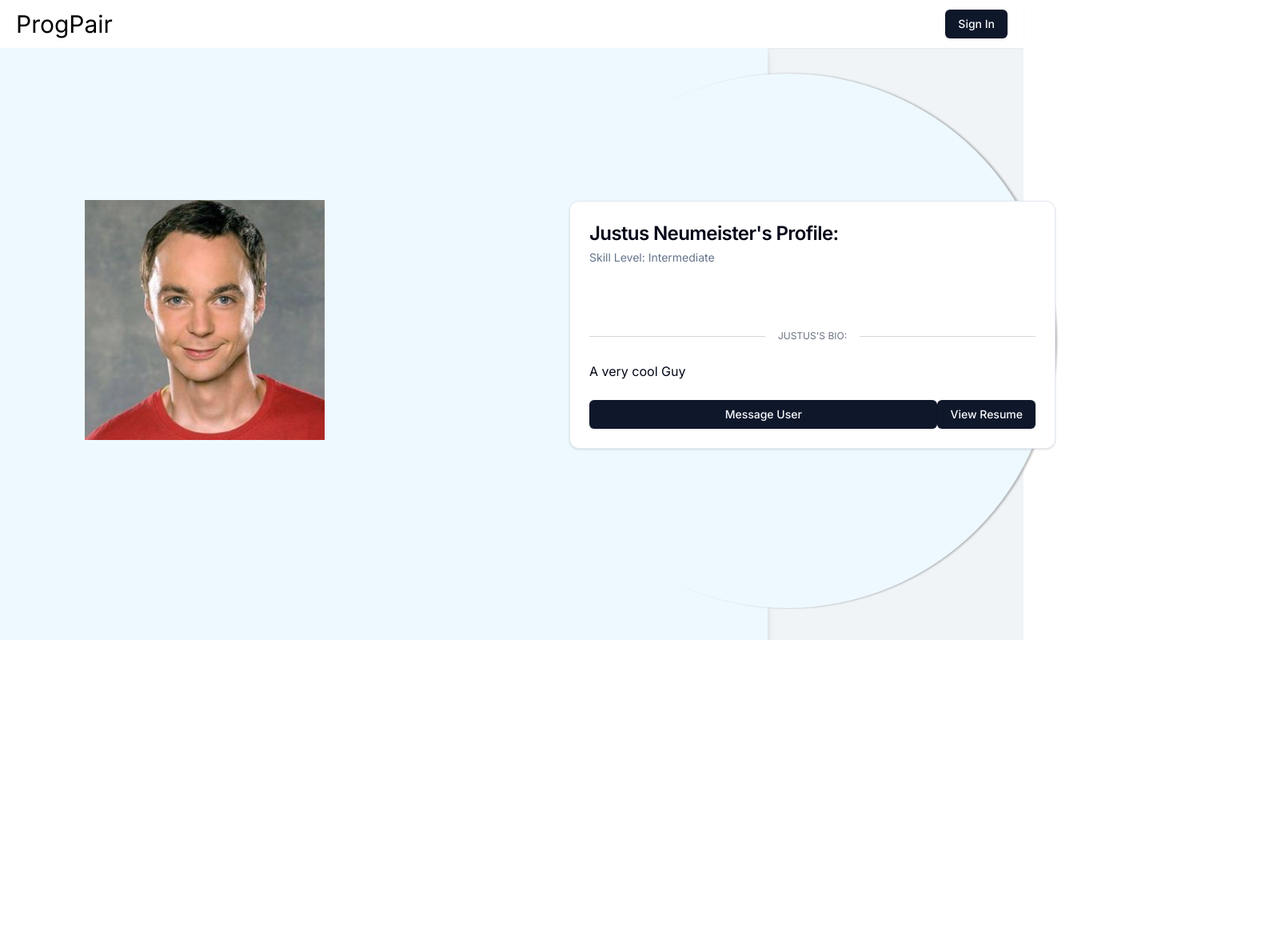
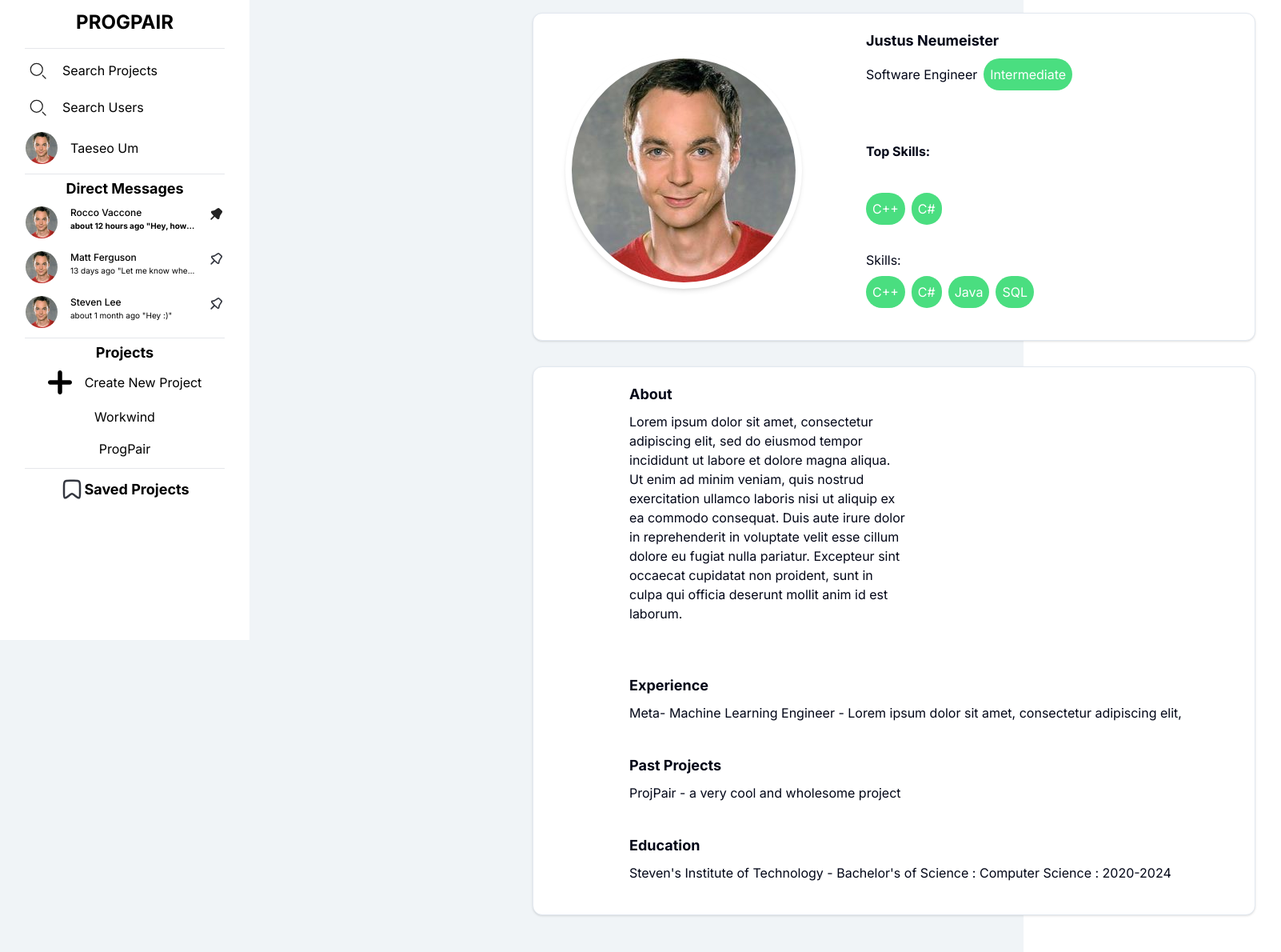
Before and after one commit to phill52/PairProj, a Next.js app: page /view-profile in a window 1280 px wide. Shown: the top 1190 px of the page at 80% size, 1602 px wide, since content can reach past the window. Before the commit the page ends 800 px from the top, so only its background shows below. Built offline with nearby package versions, Linux system fonts and the light colour scheme; no server answers.

Commit message:
view-profile mk2

```diff
--- a/app/view-profile/components/view-profile.tsx
+++ b/app/view-profile/components/view-profile.tsx
@@ -31,16 +31,28 @@ type UserProfile = {
   resume_location: string;
   avatar_location: string;
   email: string;
+  role: string;
+  skills: string[];
+  topSkills: string[];
+  education: string[][];
+  pastProjects: string[][],
+  experience: string[][],
 };
 
 const SampleUserProfile: UserProfile = {
   first_name: "Justus",
   last_name: "Neumeister",
-  bio: "A very cool Guy",
+  bio: "Lorem ipsum dolor sit amet, consectetur adipiscing elit, sed do eiusmod tempor incididunt ut labore et dolore magna aliqua. Ut enim ad minim veniam, quis nostrud exercitation ullamco laboris nisi ut aliquip ex ea commodo consequat. Duis aute irure dolor in reprehenderit in voluptate velit esse cillum dolore eu fugiat nulla pariatur. Excepteur sint occaecat cupidatat non proident, sunt in culpa qui officia deserunt mollit anim id est laborum.",
   skill_level: "Intermediate",
   resume_location: "./images/profile.jpg",
   avatar_location: "./images/profile.jpg",
   email: "jneumeis@stevens.edu",
+  role: "Software Engineer",
+  skills: ["C++","C#","Java","SQL"],
+  topSkills: ["C++","C#"],
+  education: [["Steven's Institute of Technology"," - Bachelor's of Science : Computer Science"," : 2020-2024"]],
+  pastProjects: [["ProjPair", " - a very cool and wholesome project"]],
+  experience: [["Meta","- Machine Learning Engineer - ", "Lorem ipsum dolor sit amet, consectetur adipiscing elit, "]]
 };
 
 export function ViewProfile() {
@@ -48,47 +60,130 @@ export function ViewProfile() {
   const router = useRouter();
 
   return (
-    <Card>
-      <CardHeader className="space-y-1">
-        <CardTitle className="text-2xl">
-          {SampleUserProfile.first_name} {SampleUserProfile.last_name}'s Profile:
-        </CardTitle>
+    <div>
+    <Card className="flex items-center space-x-8 space-y-1 p-4 mb-8 ">
+      <CardHeader className=" ">
+      <img src={SampleUserProfile.avatar_location} alt="User Image" className="w-25 h-auto mb-4 p-2 rounded-full shadow-md ring-gray-800" />
 
-        <CardDescription className="pb-4">
-          Skill Level: {SampleUserProfile.skill_level}
-        </CardDescription>
+
       </CardHeader>
-      <CardContent className="grid gap-4">
-        <div className="grid gap-2">
-          {/* Add content as needed */}
+      <CardContent className="grid gap-">
+        <div className="flex grid gap-2">
+        <div className="text-lg font-bold">
+          {SampleUserProfile.first_name} {SampleUserProfile.last_name} <br/>
         </div>
-        <div className="grid gap-2">
-          {/* Add content as needed */}
+        <div className="flex items-center gap-2">
+
+        {SampleUserProfile.role}  <div className = "bg-green-400 text-white p-2 rounded-full">
+          {SampleUserProfile.skill_level}
         </div>
-        <div className="relative my-4">
-          <div className="absolute left-0 right-0 top-1/2 -translate-y-1/2 transform">
-            <div className="flex items-center justify-center">
-              <div className="flex-grow border-t border-gray-300"></div>
-              <span className="bg-white px-4 text-xs uppercase text-gray-500">
-                {SampleUserProfile.first_name}'s Bio:
-              </span>
-              <div className="flex-grow border-t border-gray-300"></div>
-            </div>
+        </div>
+
+
+          <br />
+          <br />
+          <div className="text-2x1 font-bold">
+            Top Skills:
           </div>
+          <br/>
+          <div className="flex flex-wrap gap-2">
+            {SampleUserProfile.topSkills.map((item, index) => (
+            <div key={index} className="bg-green-400 text-white p-2 rounded-full">
+            {item}
+        </div>))}
+      </div>
+          <br/>
+          Skills: <br/>
+          <div className="flex flex-wrap gap-2 max-w-md">
+            {SampleUserProfile.skills.map((item, index) => (
+          <div key={index} className="bg-green-400 text-white p-2 rounded-full">
+            {item}
+          </div>))}
+</div>
+
         </div>
-        <div className="grid grid-cols-2 gap-6">
-          {/* Display user bio or other relevant information */}
-          {SampleUserProfile.bio}
+
+
+      </CardContent>
+
+    </Card>
+
+    <Card className="flex items-center space-x-8 space-y-1 p-4 mb-8 ">
+      <CardHeader className=" ">
+
+      </CardHeader>
+      <CardContent className="grid gap-">
+        <div className="flex grid gap-2">
+        <div className="text-lg font-bold">
+          About<br/>
         </div>
+        <div className="max-w-md w-1/2 flex items-center gap-2">
+
+        {SampleUserProfile.bio}
+
+        </div>
+
+
+          <br />
+          <br />
+          <div className="flex grid gap-2">
+        <div className="text-lg font-bold">
+          Experience<br/>
+        </div>
+        <div className="">
+
+        <div className="flex flex-col gap-2">
+            {SampleUserProfile.experience.map((item, index) => (
+          <div key={index} >
+            {item}
+
+          </div>))}
+</div>
+
+        </div>
+        <br />
+        <div className="text-lg font-bold">
+          Past Projects<br/>
+        </div>
+        <div className="">
+
+        <div className="flex flex-col gap-2">
+            {SampleUserProfile.pastProjects.map((item, index) => (
+          <div key={index} >
+            {item}
+
+          </div>))}
+</div>
+
+        </div>
+
+        <br />
+        <div className="text-lg font-bold">
+          Education<br/>
+        </div>
+        <div className="">
+
+        <div className="flex flex-col gap-2">
+            {SampleUserProfile.education.map((item, index) => (
+          <div key={index} >
+            {item}
+
+          </div>))}
+</div>
+
+        </div>
+
+
+</div>
+
+        </div>
+
+
       </CardContent>
-      <CardFooter>
-        <Button className="w-full" type="submit">
-          Message User
-        </Button>
-		<Button  type="submit">
-          View Resume
-        </Button>
-      </CardFooter>
+
     </Card>
+
+
+    </div>
   );
 }
--- a/app/view-profile/page.tsx
+++ b/app/view-profile/page.tsx
@@ -1,46 +1,21 @@
 import { ViewProfile } from "./components/view-profile";
 import { Button } from "@/components/ui/button";
 import Image from "next/image";
+import Sidebar from "../../components/sidebar";
 
 export default function Page() {
   return (
     <div
-      className="flex flex-col h-screen"
+      className="flex "
       style={{ backgroundColor: "#F0F4F7" }}
     >
-      <div className="flex justify-between items-center px-5 py-3 bg-white shadow-sm">
-        <div className="text-3xl">ProgPair</div>
-        <a href="/login">
-          <Button>Sign In</Button>
-        </a>
-      </div>
-      <span className="hidden md:block">
-        <div
-          className="absolute top-0 left-0 h-screen w-3/4 drop-shadow-lg"
-          style={{
-            top: "3.75rem",
-            backgroundColor: "#EEF9FF",
-            height: "calc(100vh - 3.75rem)",
-          }}
-          id="line"
-        ></div>
-        <div
-          className="absolute left-1/3 ml-56 mt-8 w-full aspect-[1] md:max-w-[668px] rounded-full drop-shadow-[3px_0_1px_rgba(0,0,0,0.25)]"
-          style={{ backgroundColor: "#EEF9FF" }}
-          id="circle"
-        ></div>
-        <Image
-          src="/images/profile.jpg"
-          alt="create account background"
-          width={300}
-          height={200}
-          className="absolute top-1/2 transform -translate-x-1/2 -translate-y-1/2"
-          style={{ left: "20%" }}
-        />
-      </span>
+      <Sidebar />
 
-      <div className="flex flex-col items-center justify-center h-screen">
-        <div className="w-full max-w-2xl p-8 rounded-lg md:translate-x-1/2 md:-mt-12 md:ml-20 sm: -mt-40">
+
+
+
+      <div >
+        <div className="w-full p-8 rounded-lg md:translate-x-1/4 md:-mt-4 md:ml-20 sm: -mt-40">
           <ViewProfile />
         </div>
       </div>
```
